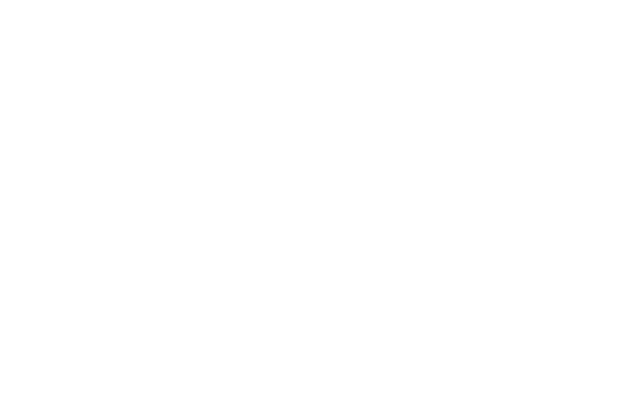
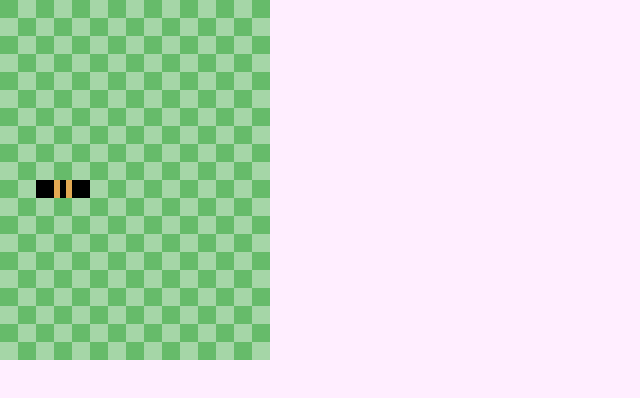
Before and after one commit to TShokhrukh/snake-game, a React (Create React App) app: page / in a window 1280 px wide. Shown: the top 398 px of the page, without its empty margins (0-640 px from the left). Built offline with nearby package versions, Linux system fonts and the light colour scheme.

Commit message:
update App

```diff
--- a/src/App.tsx
+++ b/src/App.tsx
@@ -1,10 +1,13 @@
 import React from 'react'
+import { Game } from './components/Game/Game'
+import { store } from './store'
+import './css/main.css'
 
 function App () {
   return (
-    <div>
-
-    </div>
+    <React.Fragment>
+      <Game map={store.map} />
+    </React.Fragment>
   )
 }
 
```
